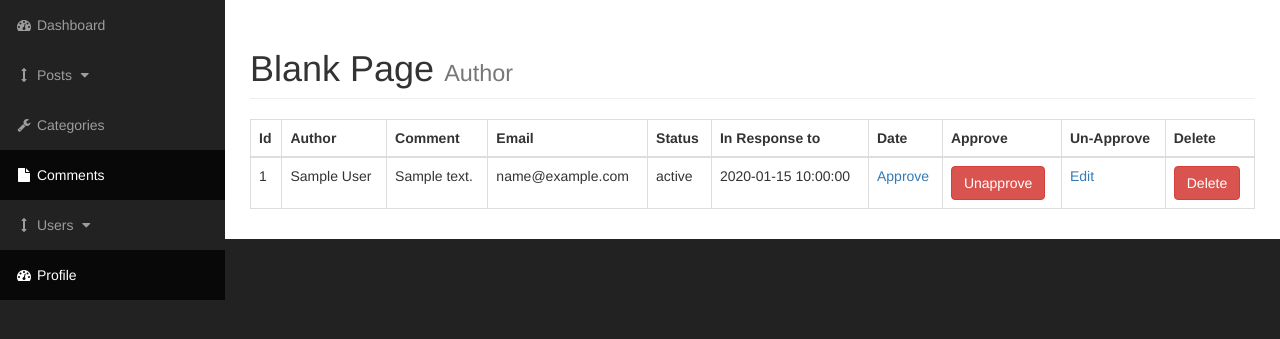
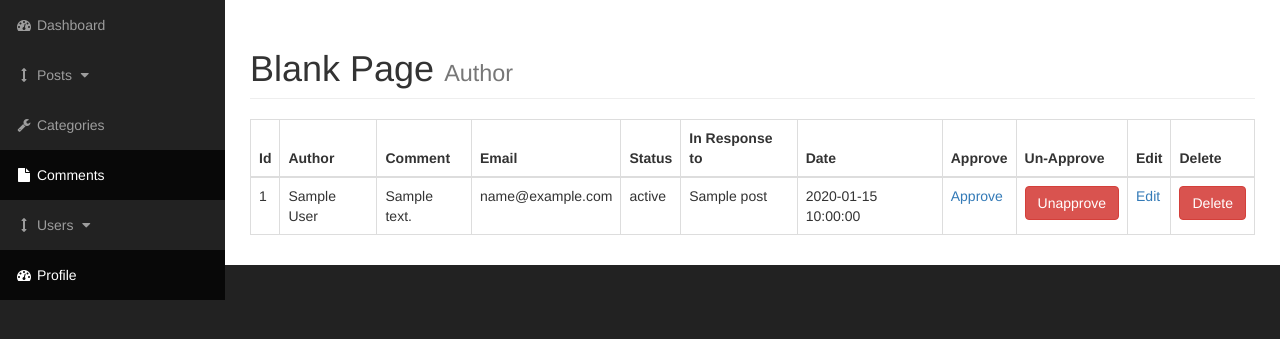
Before and after one commit to gct165201b/CMS, a PHP site: page /admin/comments.php in a window 1280 px wide. Shown: the part 51-390 px from the top of the page. Run offline with PHP 8.4, Linux system fonts and the light colour scheme; tables that the repository leaves empty or names only in its code hold one stand-in row (values such as "Sample post").

Commit message:
View And Delete Comments
Now admin can delete, and view comments from admin panel.
Table Order is Updated

```diff
--- a/cms/admin/includes/view_all_comments.php
+++ b/cms/admin/includes/view_all_comments.php
@@ -10,6 +10,7 @@
             <th>Date</th>
             <th>Approve</th>
             <th>Un-Approve</th>
+            <th>Edit</th>
             <th>Delete</th>
 
         </tr>
@@ -44,28 +45,28 @@
             echo "<td>{$comment_id}</td>";
             echo "<td>{$comment_author}</td>";
             echo "<td>{$comment_content}</td>";
+            echo "<td>{$comment_email}</td>";
+            echo "<td>{$comment_status}</td>";
 
 
+            $query = "SELECT * FROM posts WHERE post_id = {$comment_post_id}";
+            $select_post = mysqli_query($connection, $query);
+            if($row = mysqli_fetch_assoc($select_post)) {
+//                $cat_id = $row['cat_id'];
+                $post_title = $row['post_title'];
 
-//            $query = "SELECT * FROM categories WHERE cat_id = {$post_cat}";
-//            $select_category = mysqli_query($connection, $query);
-//            if($row = mysqli_fetch_assoc($select_category)) {
-//                $cat_id = $row['cat_id'];
-//                $cat_title = $row['cat_title'];
-//
-//                echo "<td>{$cat_title}</td>";
-//            }
+                echo "<td>{$post_title}</td>";
+            }
 
-            echo "<td>{$comment_email}</td>";
-            echo "<td>{$comment_status}</td>";
+
             echo "<td>{$comment_date}</td>";
 
 
-            echo "<td><a href='posts.php?source=edit_post&p_id={$comment_id}'>Approve</a></td>";
-            echo "<td><a href='posts.php?delete={$comment_id}' class='btn btn-danger'>Unapprove</a></td>";
+            echo "<td><a href='posts.php'>Approve</a></td>";
+            echo "<td><a href='posts.php' class='btn btn-danger'>Unapprove</a></td>";
 
-            echo "<td><a href='posts.php?source=edit_post&p_id={$comment_id}'>Edit</a></td>";
-            echo "<td><a href='posts.php?delete={$comment_id}' class='btn btn-danger'>Delete</a></td>";
+            echo "<td><a href='comments.php?source=edit_post&p_id={$comment_id}'>Edit</a></td>";
+            echo "<td><a href='comments.php?delete={$comment_id}' class='btn btn-danger'>Delete</a></td>";
             echo "</tr>";
 
         }
@@ -94,13 +95,13 @@
 
 
 if(isset($_GET['delete'])) {
-    $the_post_id = $_GET['delete'];
+    $the_comment_id = $_GET['delete'];
 
-    $query = "DELETE FROM posts WHERE post_id = {$the_post_id}";
+    $query = "DELETE FROM comments WHERE comment_id = {$the_comment_id}";
 
-    $delete_post_query_result = mysqli_query($connection, $query);
+    $delete_comment_query_result = mysqli_query($connection, $query);
 
-    header("Location: posts.php");
+    header("Location: comments.php");
 
 }
 
```
